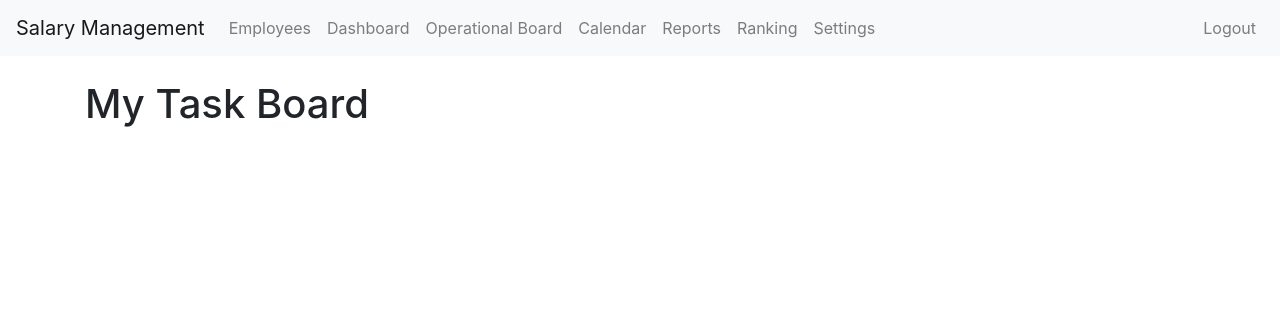
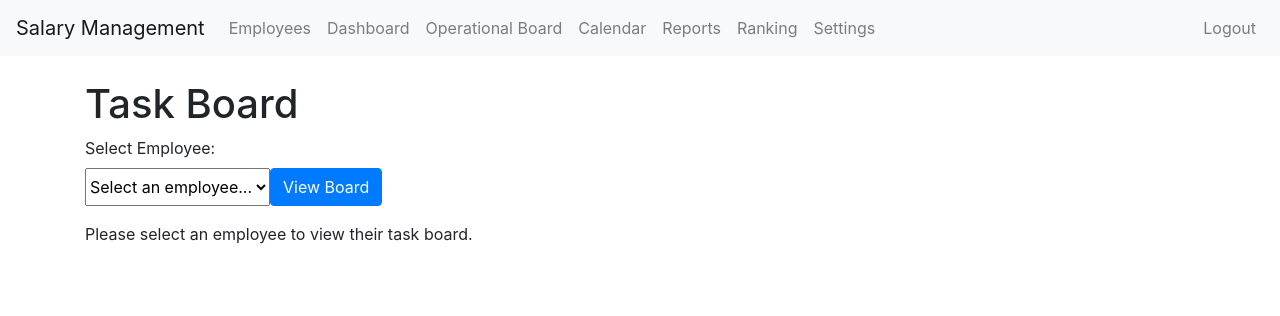
Before and after one commit to bambinounos/employees-overtime, a Django app: page /board/ in a window 1280 px wide. Shown: the top 316 px of the page. Run offline with Django 5.2, Linux system fonts and the light colour scheme; the visitor is signed in with stand-in values (Sample User, id 1); data that the repository does not hold is empty; some libraries are stand-ins or nearby versions.

Commit message:
feat(tasks): Allow superusers to manage employee task boards
This commit introduces functionality for superusers to view and manage the
task boards of any employee.

Key changes:
- The `task_board` view has been updated to check if the user is a
  superuser.
- If the user is a superuser, a dropdown menu is displayed on the
  `task_board.html` template, allowing them to select any employee.
- Upon selection, the task board for the chosen employee is displayed,
  and the superuser can use the "Complete" and "Unfulfilled" buttons
  to manage tasks.
- For regular users, the functionality remains unchanged; they can only
  view their own task board.
- Added Bootstrap classes to the action buttons for better UI consistency.

```diff
--- a/employees/templates/employees/task_board.html
+++ b/employees/templates/employees/task_board.html
@@ -48,8 +48,28 @@
     .status-unfulfilled { background-color: #eb5a46; }
 </style>
 
-<h1>{% trans "My Task Board" %}</h1>
+<h1>{% trans "Task Board" %}</h1>
 
+{% if user.is_superuser %}
+<div class="mb-3">
+    <form method="get" action="{% url 'task_board' %}">
+        <label for="employee_id" class="form-label">{% trans "Select Employee" %}:</label>
+        <div class="input-group">
+            <select name="employee_id" id="employee_id" class="form-select">
+                <option value="">{% trans "Select an employee..." %}</option>
+                {% for emp in all_employees %}
+                <option value="{{ emp.id }}" {% if emp.id == selected_employee_id %}selected{% endif %}>
+                    {{ emp.name }}
+                </option>
+                {% endfor %}
+            </select>
+            <button type="submit" class="btn btn-primary">{% trans "View Board" %}</button>
+        </div>
+    </form>
+</div>
+{% endif %}
+
+{% if board %}
 <div class="task-board">
     {% for list in board.lists.all %}
     <div class="task-list">
@@ -66,8 +86,8 @@
                 <span class="task-status status-{{ task.status }}">{{ task.get_status_display }}</span>
                 {% if user.is_superuser %}
                 <div>
-                    <button class="complete-btn" data-task-id="{{ task.id }}">{% trans "Complete" %}</button>
-                    <button class="unfulfilled-btn" data-task-id="{{ task.id }}">{% trans "Unfulfilled" %}</button>
+                    <button class="btn btn-sm btn-success complete-btn" data-task-id="{{ task.id }}">{% trans "Complete" %}</button>
+                    <button class="btn btn-sm btn-danger unfulfilled-btn" data-task-id="{{ task.id }}">{% trans "Unfulfilled" %}</button>
                 </div>
                 {% endif %}
             </div>
@@ -76,6 +96,14 @@
     </div>
     {% endfor %}
 </div>
+
+{% else %}
+    {% if user.is_superuser %}
+    <p>{% trans "Please select an employee to view their task board." %}</p>
+    {% else %}
+    <p>{% trans "No task board is configured for your user." %}</p>
+    {% endif %}
+{% endif %}
 
 <script src="https://cdn.jsdelivr.net/npm/sortablejs@1.15.0/Sortable.min.js"></script>
 <script>
--- a/employees/views.py
+++ b/employees/views.py
@@ -41,27 +41,52 @@ def employee_salary(request, employee_id):
 
 @login_required
 def task_board(request):
-    """Renders the task board for the logged-in employee."""
-    try:
-        employee = request.user.employee
-        # Get or create a board for the employee to ensure one always exists.
+    """
+    Renders the task board.
+    - For superusers, it allows selecting and viewing any employee's board.
+    - For regular users, it shows their own task board.
+    """
+    user = request.user
+    board = None
+    all_employees = None
+    selected_employee_id = None
+
+    def _ensure_board_and_lists(employee):
+        """Helper function to get/create board and default lists."""
+        from .models import TaskList
         board, created = TaskBoard.objects.get_or_create(
             employee=employee,
             defaults={'name': f"Tablero de {employee.name}"}
         )
-        # If the board is newly created, add some default lists.
         if created:
-            from .models import TaskList
             TaskList.objects.create(board=board, name="Pendiente", order=1)
             TaskList.objects.create(board=board, name="En Progreso", order=2)
             TaskList.objects.create(board=board, name="Hecho", order=3)
+        return board
 
-    except Employee.DoesNotExist:
-        # Handle case where the user is not linked to an employee profile
-        board = None
+    if user.is_superuser:
+        all_employees = Employee.objects.all()
+        employee_id_str = request.GET.get('employee_id')
+
+        if employee_id_str:
+            try:
+                selected_employee_id = int(employee_id_str)
+                employee = Employee.objects.get(pk=selected_employee_id)
+                board = _ensure_board_and_lists(employee)
+            except (ValueError, Employee.DoesNotExist):
+                messages.error(request, "Empleado no válido seleccionado.")
+    else:
+        # Regular user, show their own board
+        try:
+            employee = user.employee
+            board = _ensure_board_and_lists(employee)
+        except Employee.DoesNotExist:
+            board = None # User not linked to an employee profile
 
     context = {
         'board': board,
+        'all_employees': all_employees,
+        'selected_employee_id': selected_employee_id,
     }
     return render(request, 'employees/task_board.html', context)
 
```
